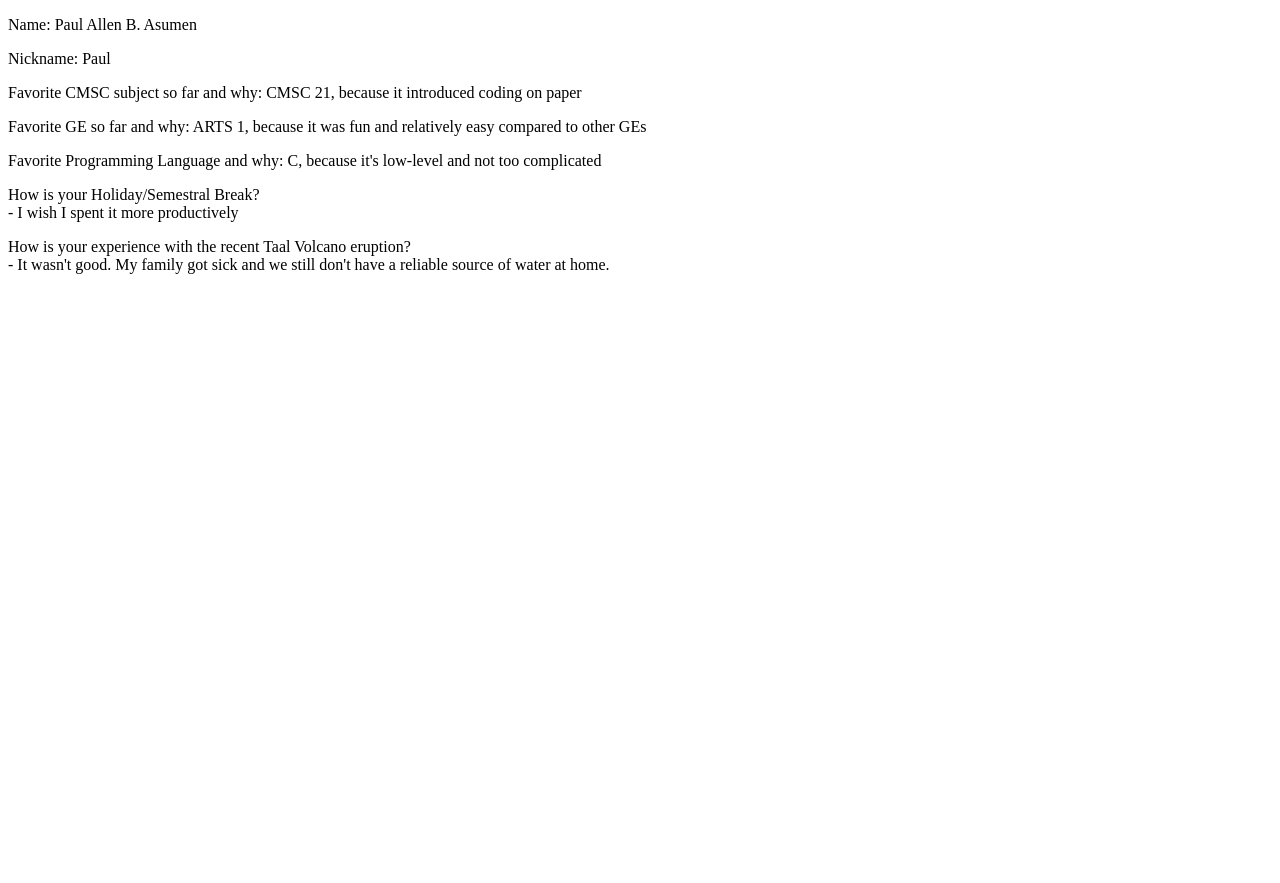
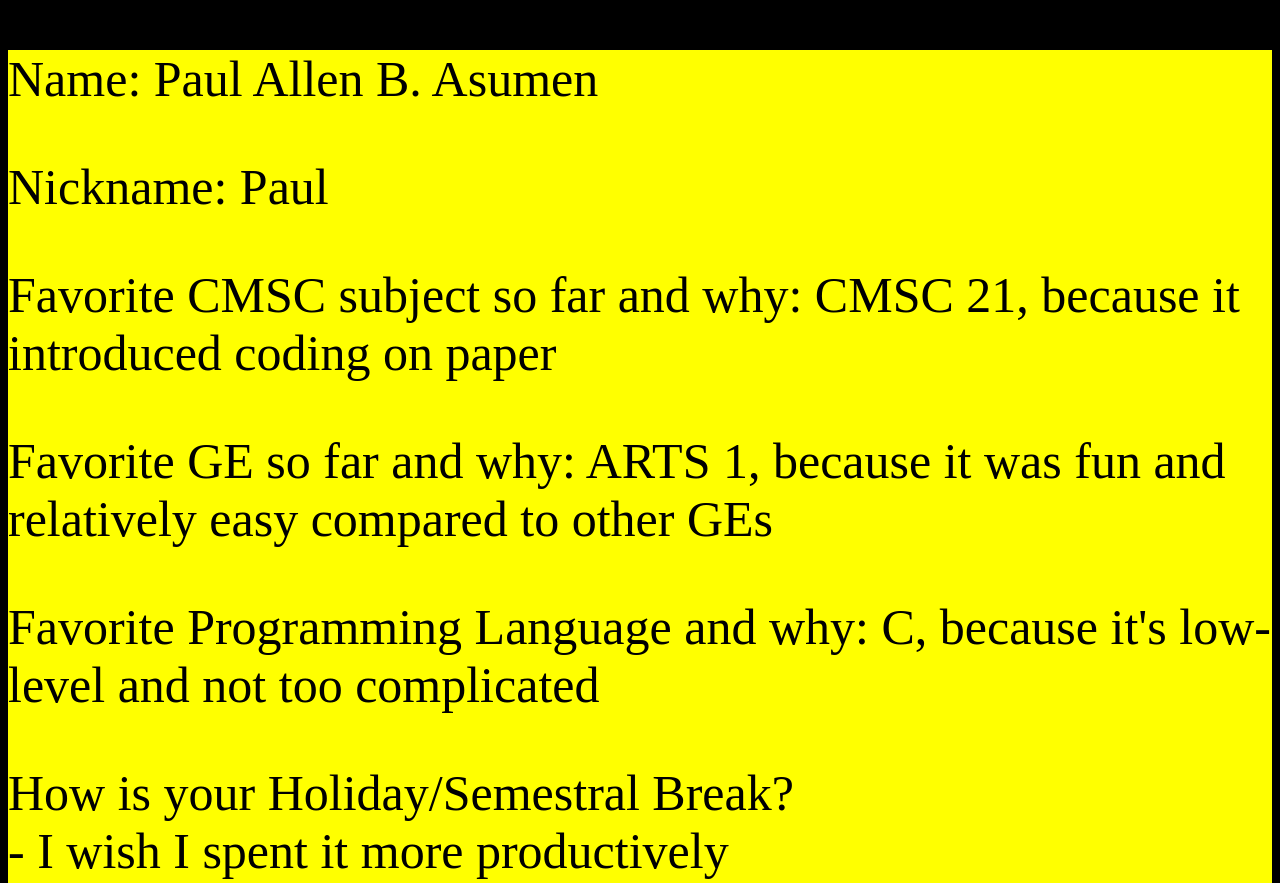
Before and after one commit to pbaup/pbaup.github.io, a plain HTML site: page index.html in a window 1280 px wide. Shown: the top 883 px of the page. Before the commit the page ends 800 px from the top, so only its background shows below. Drawn offline with Linux system fonts and the light colour scheme.

Commit message:
Added a CSS file

```diff
--- /dev/null
+++ b/asumen.css
@@ -0,0 +1,10 @@
+
+
+body{
+	background-color: black;
+}
+
+.information{
+	background-color: yellow;
+	font-size: 50px;
+}
--- a/index.html
+++ b/index.html
@@ -2,9 +2,11 @@
 <html>
 
 <head>
+	<link rel="stylesheet" type="text/css" href="asumen.css">
 	<Title>CMSC 100 UV3L Exer 1</Title>
 </head>
 
+<div class = "information">
 	<p>Name: Paul Allen B. Asumen</p>
 	<p>Nickname: Paul</p>
 	<p>Favorite CMSC subject so far and why: CMSC 21, because it introduced coding on paper</p>
@@ -13,4 +15,5 @@
 	<p>How is your Holiday/Semestral Break? </br>- I wish I spent it more productively
 	</p>
 	<p>How is your experience with the recent Taal Volcano eruption? </br>- It wasn't good. My family got sick and we still don't have a reliable source of water at home.</p>
+</div>
 </html>
```
Lines whose indentation alone changed are shown as unchanged.
